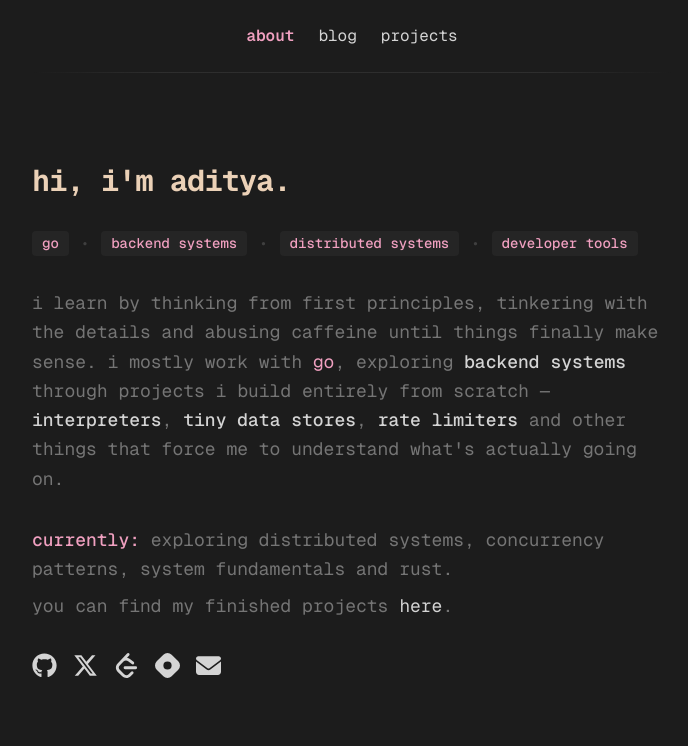
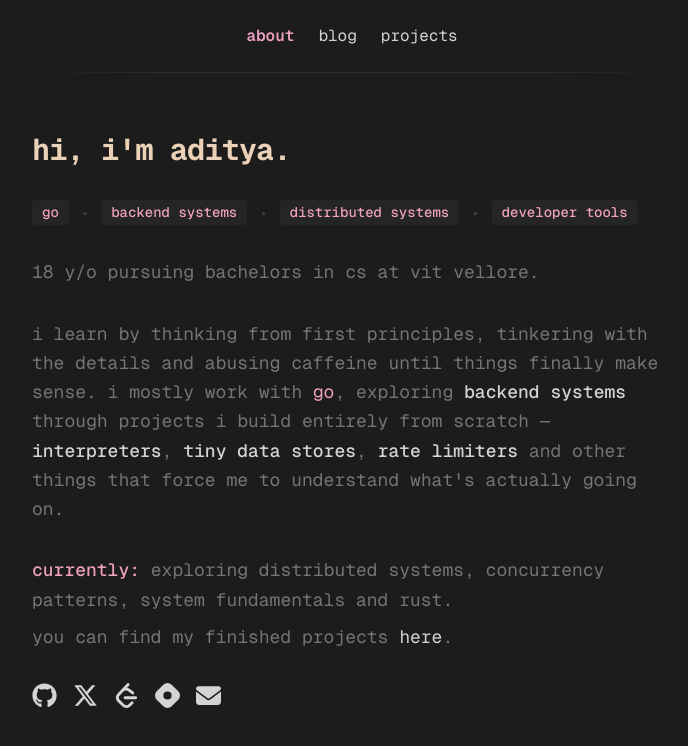
Before and after one commit to jerkeyray/portfolio-mk2, a Next.js app: page / in a window 1280 px wide. Shown: the top 746 px of the page, without its empty margins (288-976 px from the left). Built offline with nearby package versions, Linux system fonts and the light colour scheme; no server answers.

Commit message:
add details to about

```diff
--- a/app/page.tsx
+++ b/app/page.tsx
@@ -70,7 +70,6 @@ export default function Home() {
         <h1 className="text-xl md:text-3xl font-bold tracking-tight">
           hi, i&apos;m aditya.
         </h1>
-
         <div className="flex flex-wrap items-center gap-1.5 md:gap-3 text-[10px] md:text-sm font-medium text-muted-foreground">
           <span className="bg-muted/10 px-2 py-0.5 md:px-2.5 md:py-1 rounded text-accent leading-none md:leading-tight">
             go
@@ -88,6 +87,10 @@ export default function Home() {
             developer tools
           </span>
         </div>
+
+        <p className="text-sm md:text-lg text-muted-foreground leading-relaxed">
+          18 y/o pursuing bachelors in cs at vit vellore.
+        </p>
 
         <p className="text-sm md:text-lg text-muted-foreground leading-relaxed">
           i learn by thinking from first principles, tinkering with the details
```
